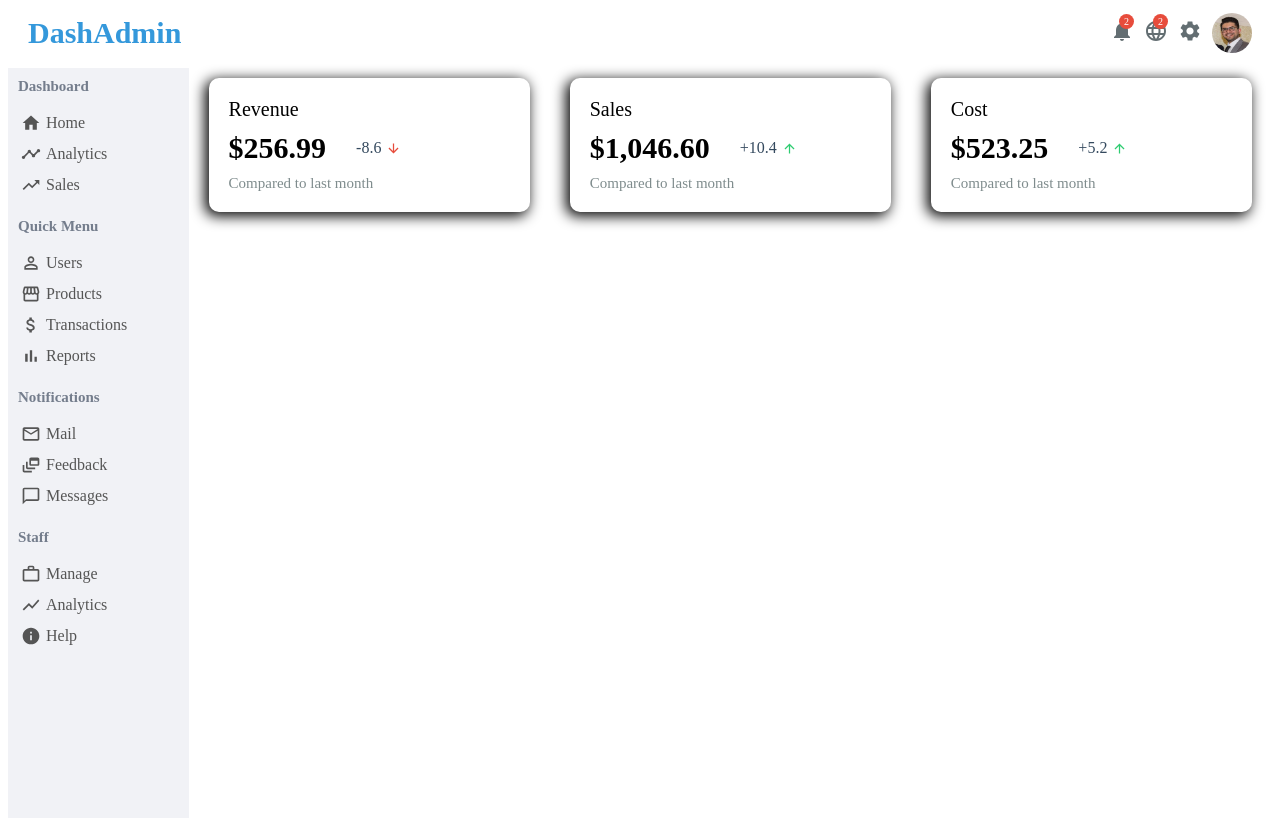
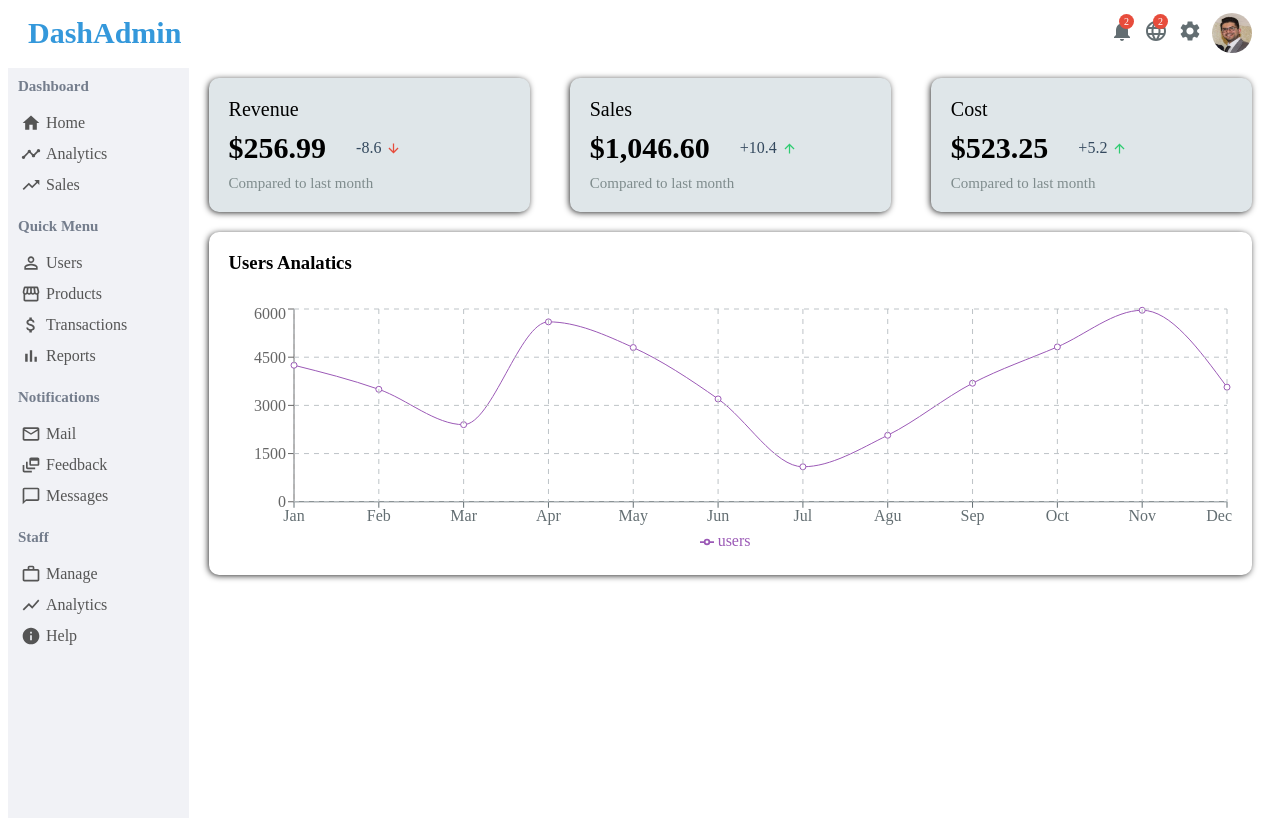
Before and after one commit to ardeshir1991/dashboard, a React (Create React App) app: page /users in a window 1280 px wide. Built offline with nearby package versions, Linux system fonts and the light colour scheme; a web font is replaced by a local one.

Commit message:
adding chart

```diff
--- /dev/null
+++ b/src/components/chart/Chart.jsx
@@ -0,0 +1,74 @@
+import './Chart.scss';
+import { LineChart, Line, XAxis, YAxis, CartesianGrid, Tooltip, Legend, ResponsiveContainer } from 'recharts';
+
+
+const Chart = () => {
+    const data = [
+        {
+          name: 'Jan',
+          users: 4250,
+        },
+        {
+          name: 'Feb',
+          users: 3500,
+        },
+        {
+          name: 'Mar',
+          users: 2400,
+        },
+        {
+          name: 'Apr',
+          users: 5600,
+        },
+        {
+          name: 'May',
+          users: 4800,
+        },
+        {
+          name: 'Jun',
+          users: 3200,
+        },
+        {
+          name: 'Jul',
+          users: 1089,
+        },
+        {
+          name: 'Agu',
+          users: 2070,
+        },
+        {
+          name: 'Sep',
+          users: 3690,
+        },
+        {
+          name: 'Oct',
+          users: 4820,
+        },
+        {
+          name: 'Nov',
+          users: 5960,
+        },
+        {
+          name: 'Dec',
+          users: 3568,
+        },
+
+      ];
+  return (
+    <div className='chart-container'>
+        <h3 className="chart-title">Users Analatics</h3>
+        <ResponsiveContainer width='100%' aspect={4 / 1 }>
+            <LineChart data={data}>
+                <XAxis dataKey='name' stroke='#636e72'/>
+                <YAxis />
+                <Line type='monotone' dataKey='users' stroke='#9b59b6'/>
+                <Tooltip />
+                <CartesianGrid stroke='#bdc3c7' strokeDasharray='5 5'/>
+                <Legend />
+            </LineChart>
+        </ResponsiveContainer>
+    </div>
+  )
+}
+
+export default Chart
--- /dev/null
+++ b/src/components/chart/Chart.scss
@@ -0,0 +1,11 @@
+.chart-container{
+    padding: 20px;
+    margin: 20px;
+    -webkit-box-shadow: -1px 1px 7px -1px #000000;
+    box-shadow: -1px 1px 7px -1px #000000;
+    border-radius: 10px;
+    .chart-title{
+        margin: 0;
+        margin-bottom: 30px;
+    }
+}
--- a/src/components/featuredInfo/FeaturedInfo.scss
+++ b/src/components/featuredInfo/FeaturedInfo.scss
@@ -4,13 +4,14 @@
     justify-content: space-between;
     margin-top: 10px;
     .featured-items{
+        background-color: #dfe6e9;
         flex: 1;
         padding: 20px;
         margin: 0px 20px;
         cursor: pointer;
         border-radius: 10px;
-        -webkit-box-shadow: -3px 3px 14px 1px #000000;
-        box-shadow: -3px 3px 14px 1px #000000;
+        -webkit-box-shadow: -1px 1px 7px -1px #000000;
+        box-shadow: -1px 1px 7px -1px #000000;
         .title{
             font-size: 20px;
         }
--- a/src/pages/home/Home.jsx
+++ b/src/pages/home/Home.jsx
@@ -1,3 +1,4 @@
+import Chart from '../../components/chart/Chart';
 import FeaturedInfo from '../../components/featuredInfo/FeaturedInfo';
 import './Home.scss';
 
@@ -5,6 +6,7 @@ const Home = () => {
   return (
     <div className='home'>
         <FeaturedInfo />
+        <Chart />
     </div>
   )
 }
```
